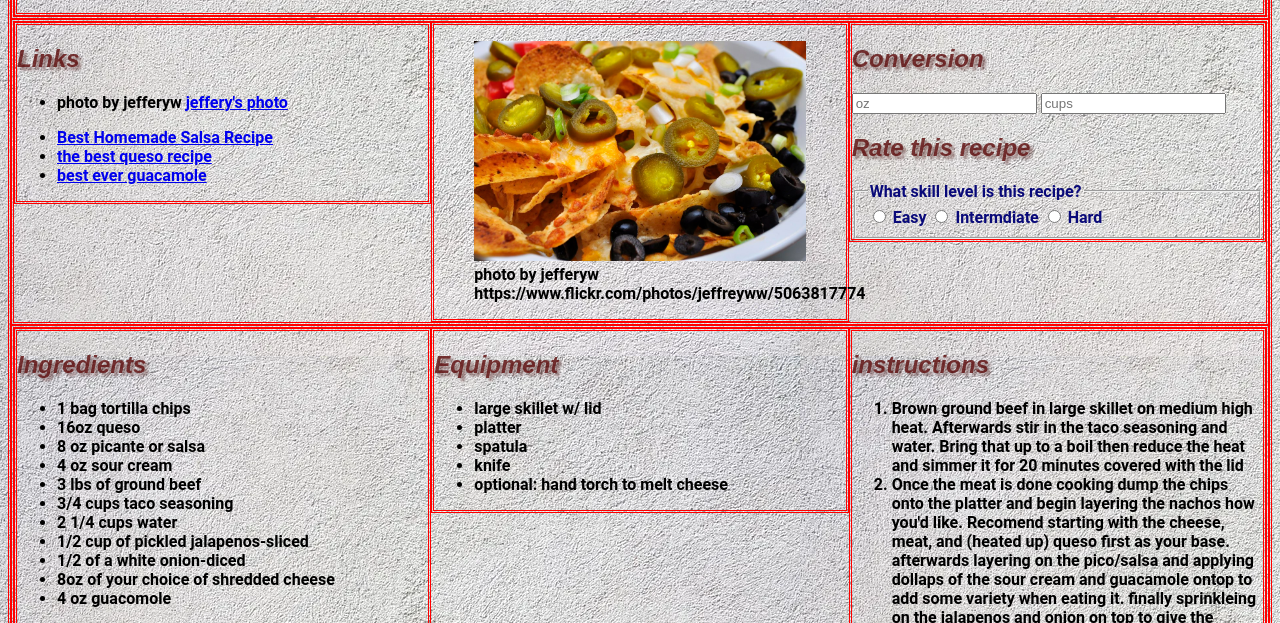
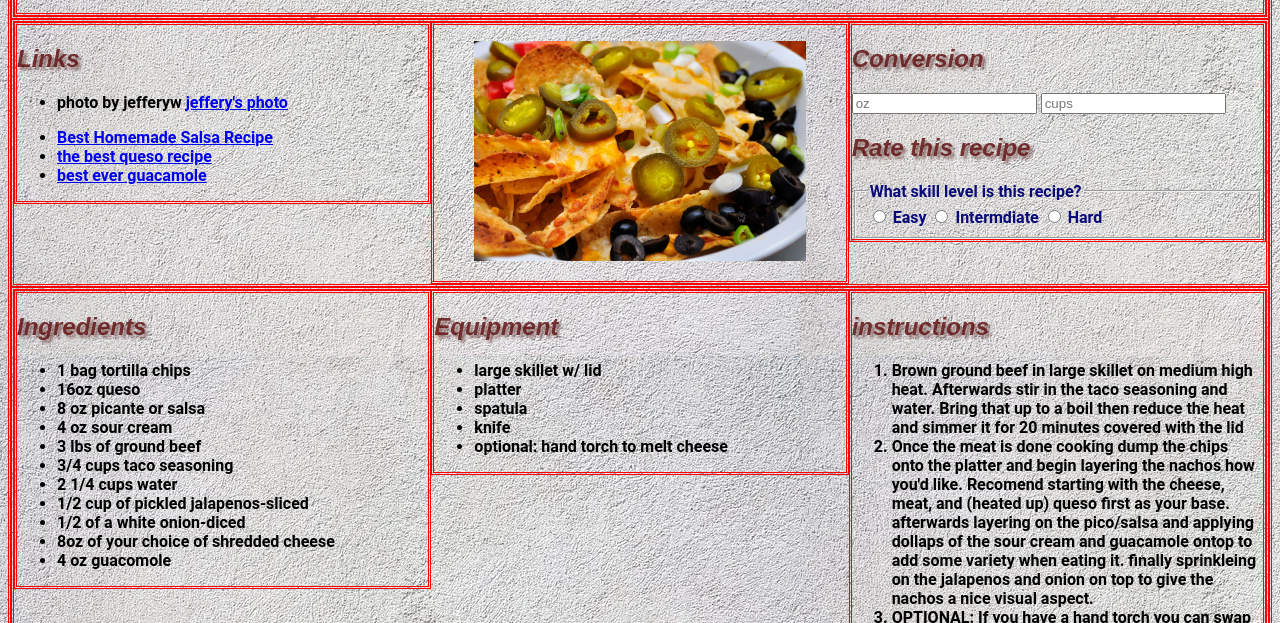
Before and after one commit to matthewneward/CA5-Layout-CSS, a plain HTML site: page index.html in a window 1280 px wide. Shown: the part 177-800 px from the top of the page. Drawn offline with Linux system fonts and the light colour scheme.

Commit message:
commented out figcaption

```diff
--- a/index.html
+++ b/index.html
@@ -36,7 +36,7 @@
         <div class="col" style="width:33.333%;">
             <figure>
                 <img src="images/nachos.jpg" alt="nachos" width="100%">
-                <figcaption> photo by jefferyw https://www.flickr.com/photos/jeffreyww/5063817774 </figcaption>
+               <!-- <figcaption> photo by jefferyw https://www.flickr.com/photos/jeffreyww/5063817774 </figcaption> --><!-- got duplicate message in links box, so this is unnecessary-->
             </figure>
         </div>
         <div class="col" style="width:33.333%;">
```
